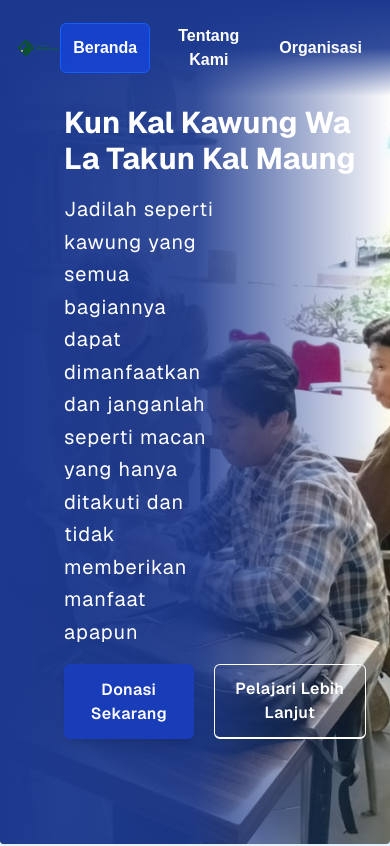
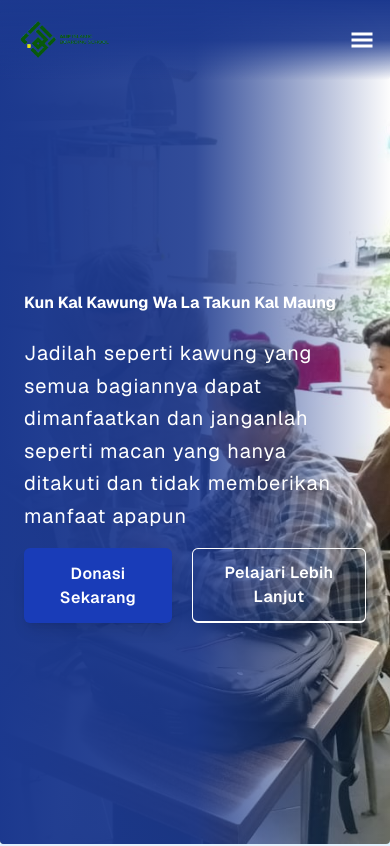
Before and after one commit to kangmiru/web-yayasan, a Next.js app: page / in a window 390 px wide. Shown: the top 846 px of the page. Built offline with nearby package versions, Linux system fonts and the light colour scheme.

Commit message:
menyelesaikan nav responsive untuk tampilan hp

```diff
--- a/app/ui/dropdown.tsx
+++ b/app/ui/dropdown.tsx
@@ -128,3 +128,34 @@ export function QuestionDropdown(){
         </div>
     )
 }
+
+export function MobileDropdown({title, link, items}:NavDropdownProps) {
+    const [open, setOpen] = useState(false)
+
+    return(
+        <div className="w-full">
+            <button
+                onClick={() => setOpen(!open)}
+                className="text-white font-semibold capitalize w-full text-left py-2 border-b border-white/10"
+            >
+                {title}
+            </button>
+
+            <div className={`overflow-hidden transition-all duration-300 ${
+                open ? 'max-h-40 opacity-100 mt-2' : 'max-h-0 opacity-0'
+            }`}>
+                <div className="ml-4 mt-2 space-y-2">
+                {items.map((item, index) => (
+                    <Link
+                        key={index}
+                        href={item.link}
+                        className="block text-sm text-white/80 hover:text-white"
+                    >
+                        {item.label}
+                    </Link>
+                ))}
+                </div>
+            </div>
+        </div>
+    )
+}
--- a/app/ui/navbar.tsx
+++ b/app/ui/navbar.tsx
@@ -3,8 +3,10 @@
 import { useEffect, useState } from "react";
 import { NavButton } from "./button";
 import { usePathname } from "next/navigation";
-import { NavDropdown } from "./dropdown";
+import { MobileDropdown, NavDropdown } from "./dropdown";
 import Image from "next/image";
+import { GiHamburgerMenu } from "react-icons/gi";
+import { ImCross } from "react-icons/im";
 
 const menunav = [
     {
@@ -42,6 +44,7 @@ const organitations = [
 
 export default function Navbar(){
     const [scrolled, setScrolled] = useState<boolean>(false)
+    const [mobileMode, setMobileMode] = useState(false)
     const pathname = usePathname()
 
     useEffect(() : (() => void) => {
@@ -55,7 +58,7 @@ export default function Navbar(){
 
     return (
         <nav
-            className={`fixed h-24 w-screen z-30 top-0 left-0 transition-all duration-300 rounded-b-sm ${
+            className={`fixed h-20 md:h-24 w-full z-30 top-0 left-0 transition-all duration-300 rounded-b-sm ${
                 scrolled || pathname !== '/'
                     ? "bg-blue-900 shadow-md backdrop-blur-md"
                     : "bg-linear-to-b from-blue-900 via-blue-900/90"
@@ -68,11 +71,14 @@ export default function Navbar(){
                         <Image
                             src={'/img/logo1.png'}
                             alt=""
-                            height={100}
-                            width={150}
+                            height={120}
+                            width={80}
+                            className="w-24 md:w-34 h-auto"
                         />
                     </div>
-                    <div className="flex items-center gap-4">
+
+                    {/* dekstop */}
+                    <div className="hidden md:flex items-center gap-4">
                         {menunav.map((menu,index) => {
                             if (menu.menu === 'organisasi') {
                                 return (
@@ -93,7 +99,43 @@ export default function Navbar(){
                         })}
                     </div>
 
+                    {/* hamburger */}
+                    <button
+                        onClick={()=>setMobileMode(!mobileMode)}
+                        className="md:hidden text-white text-2xl transition-all duration-300"
+                    >
+                        <div className={`transition-transform duration-300 ${mobileMode ? 'rotate-90' : ''}`}>
+                            {mobileMode ? <ImCross/> : <GiHamburgerMenu/>}
+                        </div>
+                    </button>
+
                 </div>
+                    {/* mobile */}
+                    {mobileMode && (
+                        <div className="md:hidden flex flex-col w-full bg-blue-900 px-6 pb-6 space-y-3 transition-all duration-300">
+                            {menunav.map((menu, index) => {
+                                if (menu.menu === 'organisasi') {
+                                    return (
+                                        <MobileDropdown
+                                            key={index}
+                                            title={menu.menu}
+                                            link={menu.link}
+                                            items={organitations}
+                                        />
+                                    )
+                                }
+
+                                return (
+                                    <NavButton
+                                        key={index}
+                                        title={menu.menu}
+                                        link={menu.link}
+                                        slug=""
+                                    />
+                                )
+                            })}
+                        </div>
+                    )}
             </div>
         </nav>
     )
--- a/app/ui/parts.tsx
+++ b/app/ui/parts.tsx
@@ -8,7 +8,7 @@ import { TitleTypeA, TitleTypeB } from "./title";
 
 export function HeroParts(){
     return(
-        <section className="max-w-screen h-screen overflow-hidden relative rounded-sm">
+        <section className="max-w-screen h-screen overflow-hidden relative rounded-sm pt-20 md:pt-24">
 
             {/* Hero Image */}
             <Image
@@ -23,12 +23,12 @@ export function HeroParts(){
             <div className="absolute inset-0 bg-linear-to-r from-blue-900 via-blue-900/90"></div>
 
             {/* Konten hero */}
-            <div className="relative z-10 flex h-full items-center ms-10">
-                <div className="max-w-7xl mx-auto px-6 text-white">
-                    <h1 className="capitalize text-3xl font-bold leading-9 my-4">
+            <div className="relative z-10 flex h-full items-center md:ms-10 sm:mx-10 md:mt-0 sm:mt-24">
+                <div className="md:max-w-7xl mx-auto px-6 text-white">
+                    <h1 className="capitalize md:text-3xl sm:text-xl font-bold leading-9 md:my-4">
                         kun kal kawung wa la takun kal maung
                     </h1>
-                    <p className="grid grid-cols-2 text-xl tracking-wider leading-relaxed my-4">
+                    <p className="md:grid md:grid-cols-2 text-xl tracking-wider leading-relaxed my-4">
                         Jadilah seperti kawung yang semua bagiannya dapat dimanfaatkan dan janganlah seperti macan yang hanya ditakuti dan tidak memberikan manfaat apapun
                     </p>
                     <div className="my-4 flex flex-col-2 gap-5">
```
